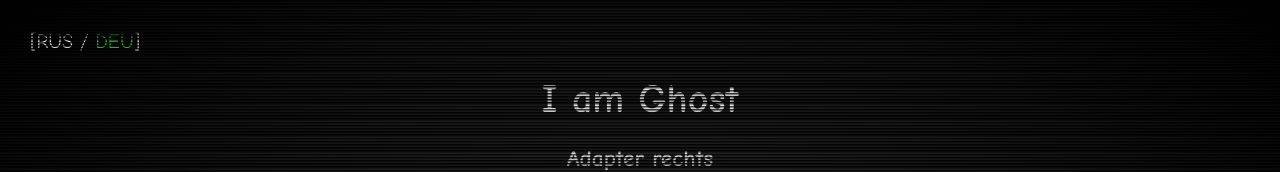
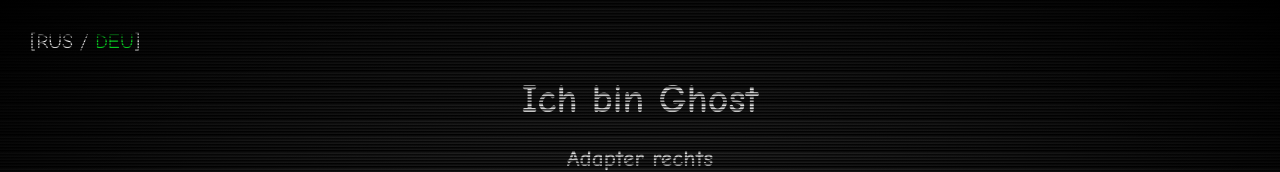
Before and after one commit to GHOST911-HUNTER/WebHostingFanta, a plain HTML site: page index.html in a window 1280 px wide. Shown: the top 172 px of the page. Drawn offline with Linux system fonts and the light colour scheme; a web font is replaced by a local one.

Commit message:
Update index.html

```diff
--- a/index.html
+++ b/index.html
@@ -19,7 +19,7 @@
         </text>
         <br>
         <div class="console_content">
-            <h1 id="title">I am Ghost</h1>
+            <h1 id="title">Ich bin Ghost</h1>
             <br>
             <h3 id="bio"Experienced in C/C++, Java, Python, and more...<br>Solid knowledge of computer systems architecture and skilled in working with Windows, Linux, and Android platforms.</h3>
             <br>
@@ -58,7 +58,7 @@
         </div>
     </a>
 
-    <!-- Telegram Channel -->
+    <!-- Telegram Kanal -->
     <a href="https://t.me/ghost9_1_1" target="_blank">
         <div class="about_entry">
             <h3>Telegram Channel</h3>
@@ -86,14 +86,14 @@
                 "RUS": {
                     "title": "Я - Ghost",
                     "bio": "Переходники справа",
-                    "skills": "- Знание языков: Русский, Немецкий",
+                    "skills": "- Знание языков: Русский, Немецкий.",
                     "about": "Обо мне",
                     "contacts": "Контакты"
                 },
                 "DEU": {
-                    "title": "I am Ghost",
+                    "title": "Ich bin Ghost",
                     "bio": "Adapter rechts",
-                    "skills": "- Sprachkenntnisse: Russisch, Deutsch",
+                    "skills": "- Sprachkenntnisse: Russisch, Deutsch.",
                     "about": "Über mich",
                     "contacts": "Kontakte"
                 }
```
